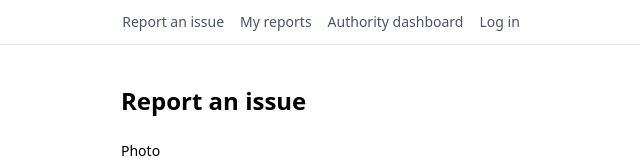
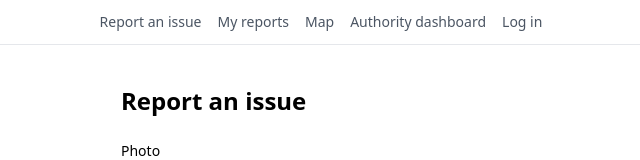
Before and after one commit to JishnuKaushik/Hack-4-Crown, a React (Vite) app in the folder frontend/: page / in a window 1280 px wide. Shown: the top 160 px of the page, without its empty margins (319-959 px from the left). Built offline with nearby package versions, Linux system fonts and the light colour scheme; no server answers.

Commit message:
feat(frontend): wire MapView into routing and nav

```diff
--- a/frontend/src/App.tsx
+++ b/frontend/src/App.tsx
@@ -3,6 +3,7 @@ import Report from './pages/Report'
 import Dashboard from './pages/Dashboard'
 import Track from './pages/Track'
 import Login from './pages/Login'
+import MapView from './pages/MapView'
 import { AuthProvider, useAuth } from './auth/AuthContext'
 
 function Nav() {
@@ -14,6 +15,9 @@ function Nav() {
       </Link>
       <Link to="/track" className="text-gray-600 hover:text-gray-900">
         My reports
+      </Link>
+      <Link to="/map" className="text-gray-600 hover:text-gray-900">
+        Map
       </Link>
       <Link to="/dashboard" className="text-gray-600 hover:text-gray-900">
         Authority dashboard
@@ -39,6 +43,7 @@ function App() {
         <Routes>
           <Route path="/" element={<Report />} />
           <Route path="/track" element={<Track />} />
+          <Route path="/map" element={<MapView />} />
           <Route path="/dashboard" element={<Dashboard />} />
           <Route path="/login" element={<Login />} />
         </Routes>
```
